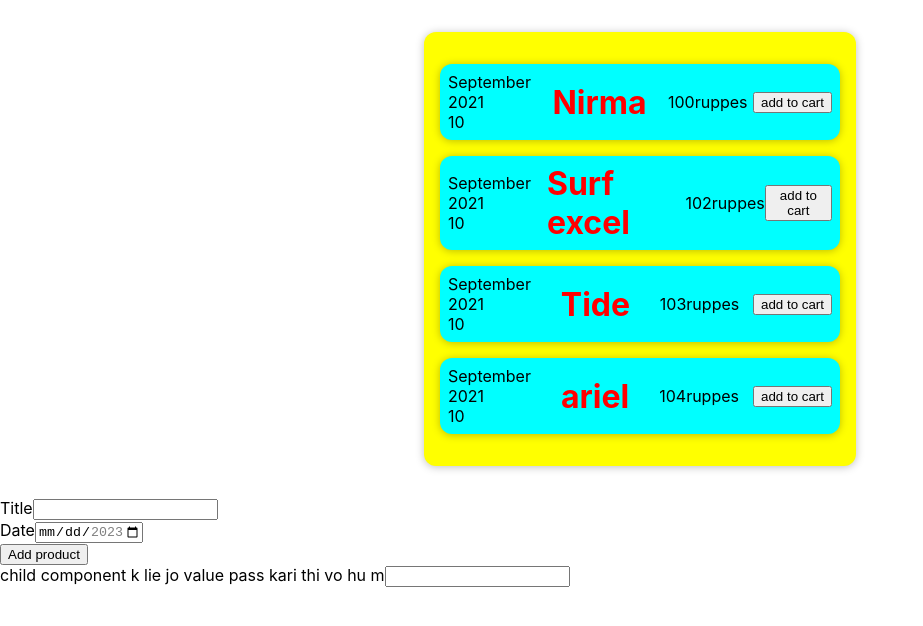
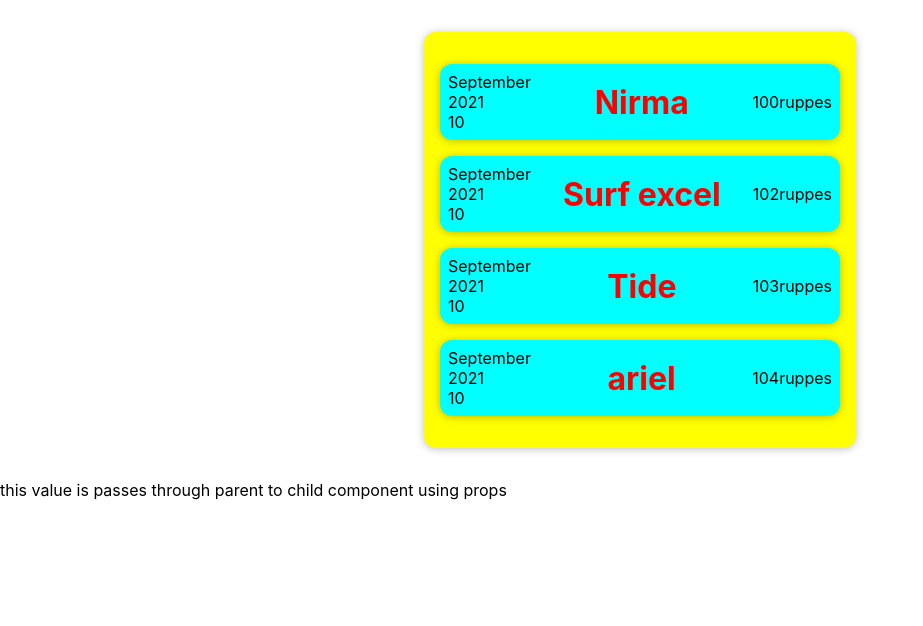
Before and after one commit to Akshat-Kumar-work/React-Learning, a React (Create React App) app: page / in a window 1280 px wide. Shown: the top 626 px of the page, without its empty margins (0-923 px from the left). Built offline with nearby package versions, Linux system fonts and the light colour scheme.

Commit message:
commiting on 18 march 23

```diff
--- a/src/App.js
+++ b/src/App.js
@@ -2,8 +2,8 @@
  //  import Item from './components/Item.js';
 // import Card from './components/Card.js';
 import Products from "./components/Products";
-import NewProduct from "./components/NewProduct";
-import Parent from "./components/Parent";
+
+import Parent from "./passingValueForComponent/Parent";
 
 function App() {
 
@@ -91,8 +91,7 @@
 
     <Products items={products}></Products>
 
-    {/* humne ek function pass kardia prop k andar */}
-    <NewProduct printProduct={printProductData} ></NewProduct>
+
 
 
 
--- a/src/components/Child.js
+++ /dev/null
@@ -1,37 +0,0 @@
-import { useState } from "react";
-
-function Child(props){
-
-
-        console.log("value from parent to child is rendered ");
-
-        // name variable hai jo update karna hai , jiski value startig m " " empty hai  aur setName function ko pass kia hai jo update krega value
-        const [name,setName] = useState("");
-
-        // handlechange function setName function ko call karta hai
-        function handleChange (event){
-            //setName update karta hai value event jis element par lga hai uski
-            setName(event.target.value);
-        }
-
-return(
-
-    <div>
-
-            {/* jo value parent sy ayi hai vo value return kar rhee hai  */}
-            {props.passingtochild}
-
-
-            <input type="text" value={name} onChange={handleChange} />
-
-
-
-    </div>
-
-
-
-
-);
-}
-
-export default Child;
--- a/src/components/NewProduct.js
+++ /dev/null
@@ -1,19 +0,0 @@
-import './NewProduct.css';
-import ProductForm from './ProductForm';
-function NewProduct(){
-
-    function saveProduct(){
-        console.log("i am inside new product");
-
-
-        //calling parent function
-       // prop.printProduct(product)
-    }
-return(<div className='new-product'>
- {/* putting form into NewProduct */}
-    <ProductForm ></ProductForm>
-
-</div> )
-}
-
-export default NewProduct;
--- a/src/components/Parent.js
+++ /dev/null
@@ -1,26 +0,0 @@
-import Child from "./Child";
-
-const Parent = ()=>{
-
-    const getData = () =>{
-
-    };
-
-
-    return(
-
-        <div>
-
-        {/* passing value from parent component to child component using props */}
-        <Child passingtochild={"child component k lie jo value pass kari thi vo hu m"}
-        onChange={getData} ></Child>
-
-
-
-        </div>
-
-
-    );
-}
-
-export default Parent;
--- a/src/components/ProductForm.js
+++ /dev/null
@@ -1,60 +0,0 @@
-import './ProductForm.css';
-import {useState} from 'react';
-
-
-
-function ProductForm(props){
-
-   const [newtitle,setTitle] = useState('');
-   const [newdate,setDate] = useState('');
-
-    // this event  Object contain many info about the event occuring
-    function titleChangeHandler(event){
-       // console.log(event.target.value)
-       setTitle(event.target.value)  //jispe event lga hua hai uss element ki value ko pass kar rhe hai
-    }
-
-    function dateChangeHandler(event){
-       // console.log(event.target.value);
-         setDate(event.target.value)
-    }
-
-    function submitHandler(event){
-        event.preventDefault();
-
-        const productData = {
-            title:newtitle,
-            date:newdate,
-        };
-
-        //console.log(productData)
-        props.onsaveProduct(productData)
-        setTitle('')
-        setDate('')
-    }
-    return(
-
-       <form onSubmit={submitHandler}>
-
-
-        <div className="new-product-title">
-        <label>Title</label>
-        <input type='text' value={newtitle} onChange={titleChangeHandler}></input>
-        </div>
-
-        <div className="new-product-date">
-        <label>Date</label>
-        <input type='date' value={newdate} onChange={dateChangeHandler} min='2023-01-01' max='2023-12-12'></input>
-        </div>
-
-        <div className="new-product-button">
-            <button type='submit'>Add product</button>
-        </div>
-
-
-       </form>
-        )
-
-}
-
-export default ProductForm;
--- a/src/components/Productitem.js
+++ b/src/components/Productitem.js
@@ -10,15 +10,6 @@
 const amount = props.amount;
 
 
-
-const [title,setTitle]=useState(props.title)
-
-const clickHandler = ()=>{
-    console.log("clicked on button")
-    setTitle("popcorn")
-}
-
-
     return(
 
         <Card className='product-item'>
@@ -26,12 +17,12 @@
         <ProductDate date={props.date}/>
 
         <div className='product-item-decription'>
-            <h2>{title}</h2>
+            <h2>{props.title}</h2>
         </div>
 
         <div>{amount}</div>
 
-        <button onClick={clickHandler}>add to cart</button>
+
         </Card>
 
     );
--- /dev/null
+++ b/src/passingValueForComponent/Child.js
@@ -0,0 +1,9 @@
+
+function Child(props){
+return(
+        // using value passes through parent to child component
+        <p>{props.childname}</p>
+);
+}
+
+export default Child;
--- /dev/null
+++ b/src/passingValueForComponent/Parent.js
@@ -0,0 +1,12 @@
+import Child from "./Child";
+
+function Parent (){
+
+   return(
+
+      // passing value to child component
+    <Child childname="this value is passes through parent to child component using props"/>
+   );
+}
+
+export default Parent;
```
Also changed, not shown: src/components/NewProduct.css (deleted).
